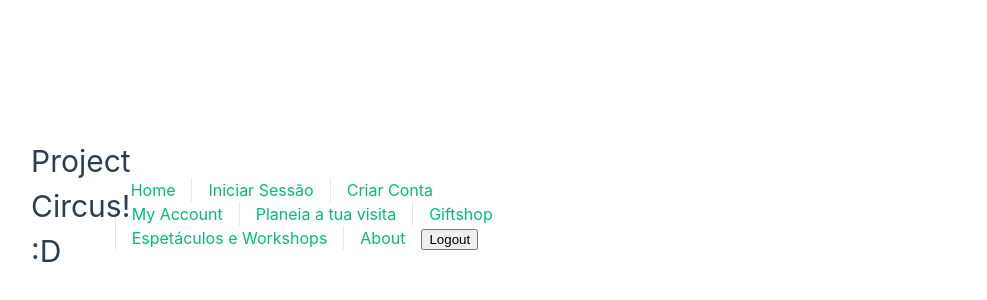
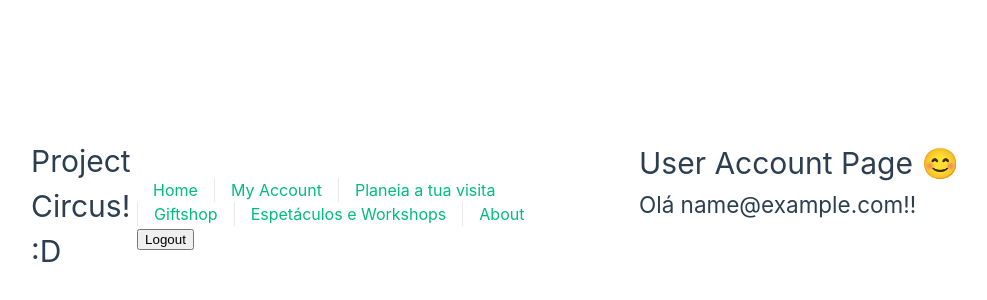
Before and after one commit to sandrafmoreira/ProjectCircus, a Vue app: page /account/1 in a window 1280 px wide. Shown: the part 194-494 px from the top of the page, without its empty margins (1-988 px from the left). Built offline with nearby package versions, Linux system fonts and the light colour scheme; sample sign-in values are in the browser's storage.

Commit message:
Dynamic Routing for Profiles

```diff
--- a/src/App.vue
+++ b/src/App.vue
@@ -5,7 +5,8 @@ import { useAuthenticationStore } from '@/stores/authentication';
 export default {
   data() {
     return {
-      authenticationStore: useAuthenticationStore() //A store de authentication
+      authenticationStore: useAuthenticationStore(), //A store de authentication
+      userInfo: JSON.parse(localStorage.getItem("userInfo")) //A sotre do userInfo, que é utilizada para salvar a informação sobre o user
     }
   },
 
@@ -28,9 +29,9 @@ export default {
 
       <nav>
         <RouterLink :to="{name: 'home'}">Home</RouterLink>
-        <RouterLink :to="{name: 'login'}">Iniciar Sessão</RouterLink>
-        <RouterLink :to="{name: 'signup'}">Criar Conta</RouterLink>
-        <RouterLink v-if="authenticationStore.isAuthenticated" :to="{name: 'account'}">My Account</RouterLink>
+        <RouterLink v-if="!authenticationStore.isAuthenticated" :to="{name: 'login'}">Iniciar Sessão</RouterLink>
+        <RouterLink v-if="!authenticationStore.isAuthenticated" :to="{name: 'signup'}">Criar Conta</RouterLink>
+        <RouterLink v-if="authenticationStore.isAuthenticated" :to="{name: 'account', params: {userEmail: userInfo.email}}">My Account</RouterLink>
         <RouterLink :to="{name: 'pricing'}">Planeia a tua visita</RouterLink>
         <RouterLink :to="{name: 'giftshop'}">Giftshop</RouterLink>
         <RouterLink :to="{name: 'activities'}">Espetáculos e Workshops</RouterLink>
--- a/src/router/index.js
+++ b/src/router/index.js
@@ -20,7 +20,7 @@ const router = createRouter({
       component: () => import('../views/SignUpView.vue'),
     },
     {
-      path: '/account',
+      path: '/account/:userEmail',
       name: 'account',
       component: () => import('../views/AccountView.vue'),
       meta: { requiresAuth: true }
--- a/src/stores/authentication.js
+++ b/src/stores/authentication.js
@@ -5,14 +5,17 @@ export const useAuthenticationStore = defineStore("authentication", {
   state: () => {
     return{
       //Variavel que verifica se o utilizador está autenticado
-      isAuthenticated: JSON.parse(localStorage.getItem("isAuthenticated"))
+      isAuthenticated: JSON.parse(localStorage.getItem("isAuthenticated")),
+      userInfo: JSON.parse(localStorage.getItem("userInfo"))
     }
   },
 
   actions: {
-    login() {
+    login(userInformation) {
+
       this.isAuthenticated = true;
       localStorage.setItem("isAuthenticated", true); //Para ficar também na localStorage
+      localStorage.setItem("userInfo", JSON.stringify(userInformation));
     },
 
     logout() {
--- a/src/views/AccountView.vue
+++ b/src/views/AccountView.vue
@@ -1,12 +1,17 @@
 <template>
     <div>
         <h1>User Account Page 😊</h1>
+        <h2>Olá {{ userInfo.email }}!!</h2>
     </div>
 </template>
 
 <script>
     export default {
-
+        data() {
+            return {
+                userInfo: JSON.parse(localStorage.getItem("userInfo"))
+            }
+        },
     }
 </script>
 
--- a/src/views/LoginView.vue
+++ b/src/views/LoginView.vue
@@ -33,10 +33,14 @@ export default {
             || this.email == "nuno@456" && this.password == "456"
             || this.email == "sandra@789" && this.password == "789"
             ) {
-                this.authenticationStore.login() //Chamar a função login na store da authentication
+                let userInformation = {
+                    email: this.email,
+                    pass: this.password,
+                }
 
-                this.$router.push({ name: "account"}) //Ir para a página de perfil
+                this.authenticationStore.login(userInformation) //Chamar a função login na store da authentication
 
+                this.$router.push({ name: "account", params:{userEmail: userInformation.email}}) //Ir para a página de perfil
 
                 alert("Login feito!")
 
```
